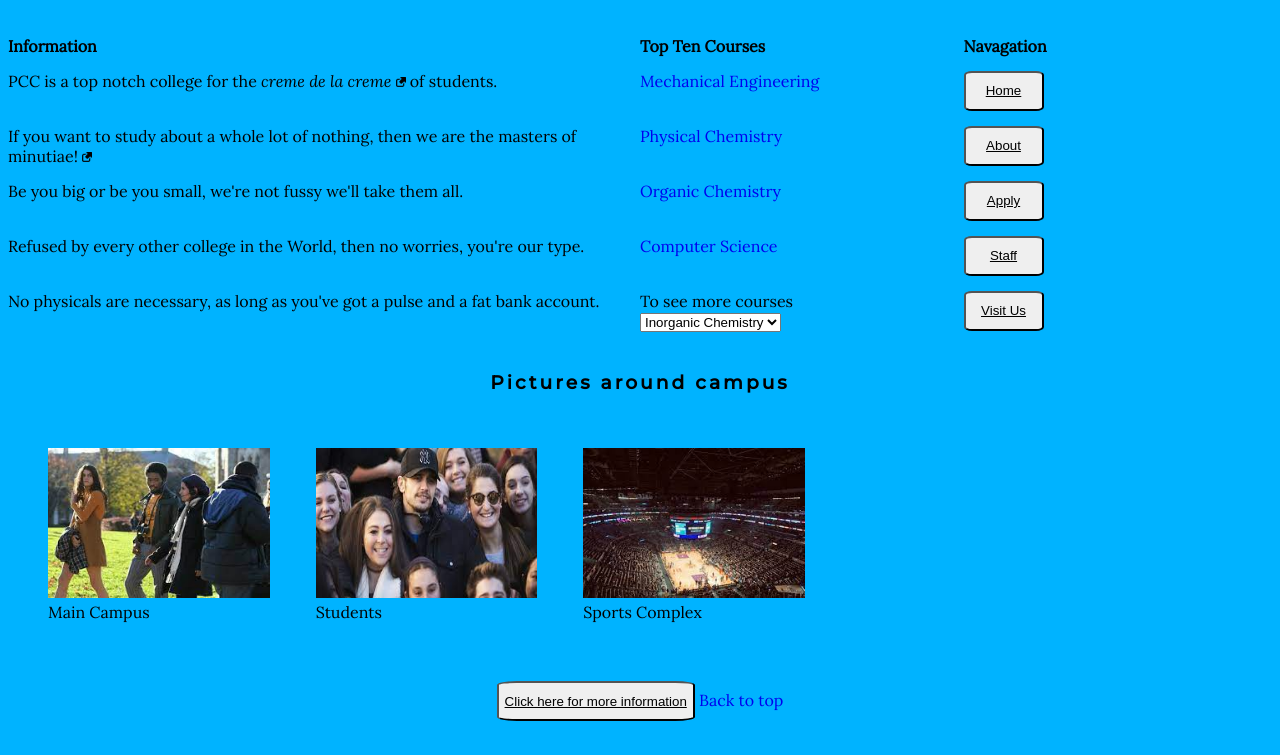
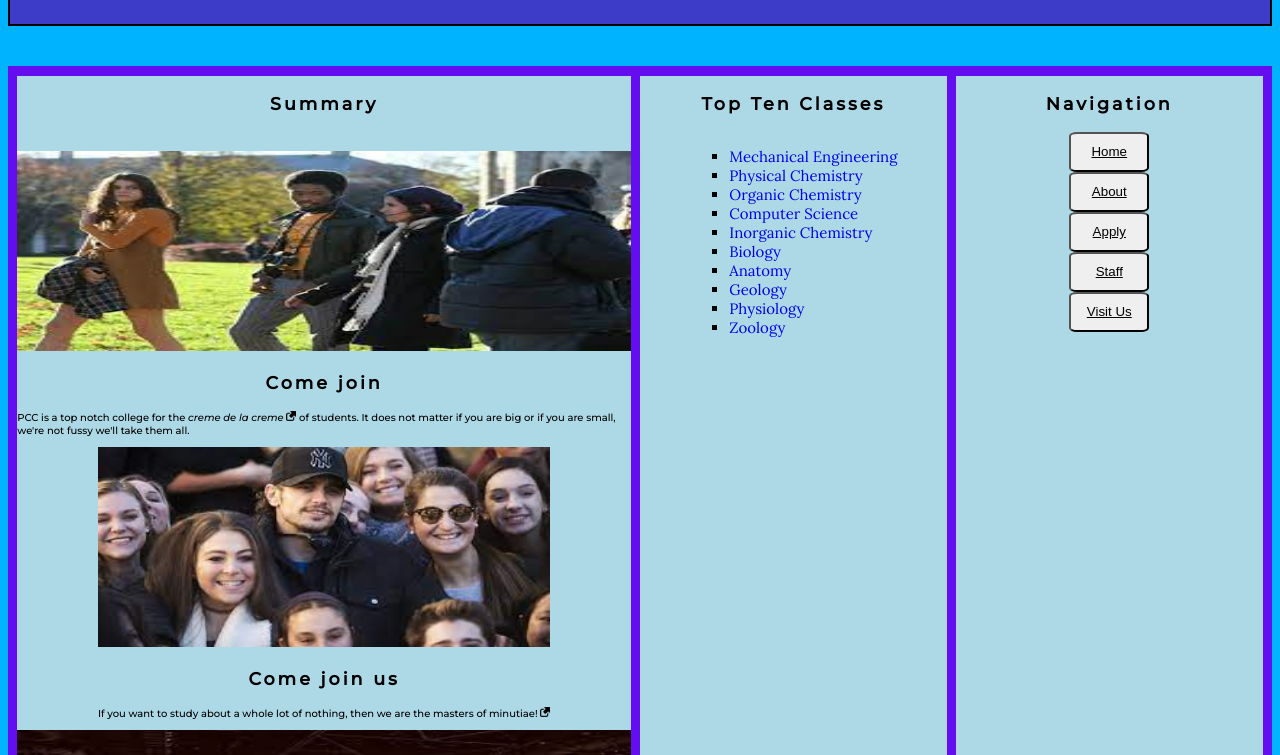
Before and after one commit to KevGrav/CollegeWebPage, a plain HTML site: page index.html in a window 1280 px wide. Shown: the part 137-892 px from the top of the page. Before the commit the page ends 866 px from the top, so only its background shows below. Drawn offline with Linux system fonts and the light colour scheme.

Commit message:
switched to flex box from flex grid, removed images folder, commit

```diff
--- a/index.html
+++ b/index.html
@@ -3,68 +3,63 @@
 <head>
     <meta charset="UTF-8">
     <meta name="viewport" content="width=device-width, initial-scale=1.0">
-    <title>Capstone Project</title>
-    <link rel="stylesheet" href="style.css">
+    <title>Document</title>
+    <link rel="stylesheet" href="/style.css">
     <link rel="preconnect" href="https://fonts.googleapis.com">
     <link rel="preconnect" href="https://fonts.gstatic.com" crossorigin>
     <link href="https://fonts.googleapis.com/css2?family=Lora:ital@0;1&family=Montserrat:ital,wght@0,500;1,500&display=swap" rel="stylesheet">
 </head>
 <body>
-
     <header>
         <h1 id="top">Pretenders Community College</h1>
         <h5>Where all the great pretenders study in America.</h5>
-        </header>
+    </header><br><br>
 
-        <br> <br>
-        <div class="grid-page">
-            <div><b>Information</b></div>
-            <div><b>Top Ten Courses</b></div>
-            <div><b>Navagation</b></div>
-            <div>PCC is a top notch college for the <i>creme de la creme</i><a href="https://dictionary.cambridge.org/us/dictionary/english/creme-de-la-creme"> <img class="extlink" src="/external-link-52.png"></a> of students. </div>
-            <div><a href="https://en.wikipedia.org/wiki/Mechanical_engineering">Mechanical Engineering</a></div>
-            <div><a href="https://www.pcci.edu"><button type="button">Home</button></a></div>
-            <div>If you want to study about a whole lot of nothing, then we are the masters of minutiae!<a href="https://dictionary.cambridge.org/us/dictionary/english/minutiae"> <img class="extlink" src="/external-link-52.png"></a></div>
-            <div><a href="https://en.wikipedia.org/wiki/Physical_chemistry">Physical Chemistry</a></div>
-            <div><a href="https://www.pcci.edu/about/"><button type="button">About</button></a></div><div>Be you big or be you small, we're not fussy we'll take them all.</div>
-            <div><a href="https://en.wikipedia.org/wiki/Organic_chemistry">Organic Chemistry</a></div>
-            <div><a href="https://www.pcci.edu/apply/"><button type="button">Apply</button></a></div>
-            <div>Refused by every other college in the World, then no worries, you're our type.</div>
-            <div><a href="https://en.wikipedia.org/wiki/Computer_science">Computer Science</a></div>
-            <div><a href="https://www.pcci.edu/academics/faculty/"><button type="button">Staff</button></a></div>
-            <div>No physicals are necessary, as long as you've got a pulse and a fat bank account.</div>
-            <div><label for="dropdown">To see more courses<br>
-                <select name="dropdown" id="dropdown">
-                    <option><a href="https://en.wikipedia.org/wiki/Inorganic_chemistry">Inorganic Chemistry</a></option>
-                    <option><a href="https://en.wikipedia.org/wiki/Biology">Biology</a></option>
-                    <option><a href="https://en.wikipedia.org/wiki/Anatomy">Anatomy</a></option>
-                    <option><a href="https://en.wikipedia.org/wiki/Geology">Geology</a></option>
-                    <option><a href="https://en.wikipedia.org/wiki/Physiology">Physiology</a></option>
-                    <option><a href="https://en.wikipedia.org/wiki/Applied_mathematics">Applied Maths</a></option>
-                    <option><a href="https://en.wikipedia.org/wiki/Zoology">Zoology</a></option>
-                </select>
-            </label><br></div>
-
-            <div><a href="https://www.pcci.edu/visit-us/"><button type="button">Visit Us</button></a></div>
-
-            </div><br>
+    <main>
+        <div class="container">
+        <div class="item1"><div class="summary"><h3>Summary</h3></div><br>
+            <div class="sum-div">
+                <img src="/MC.jpg">
+                <h3 class="headers">Come join</h3>
+                <p>PCC is a top notch college for the <i>creme de la creme</i><a href="https://dictionary.cambridge.org/us/dictionary/english/creme-de-la-creme"> <img class="extlink" src="/external-link-52.png"></a> of students. It does not matter if you are big or if you are small, we're not fussy we'll take them all.</p>
             </div>
-        </section>
-
-        <section>
-
+            <div class="sum-div">
+                <img src="/SP.jpg">
+                <h3 class="headers">Come join us</h3>
+                <p>If you want to study about a whole lot of nothing, then we are the masters of minutiae!<a href="https://dictionary.cambridge.org/us/dictionary/english/minutiae"> <img class="extlink" src="/external-link-52.png"></a></p>
+            </div>
+            <div class="sum-div">
+                <img src="/SC.jpg">
+                <h3 class="headers">Come join in</h3>
+                <p>Refused by every other college in the World, then no worries, you're our type. No physicals are necessary, as long as you've got a pulse and a fat bank account.</p>
+            </div>
         </div>
 
-            <h3>Pictures around campus</h3><br>
-            <div class="container">
-            <div><figure><img src="Images/MC.jpg"><figcaption>Main Campus</figcaption></figure></div>
-            <div><figure><img src="Images/SP.jpg"><figcaption>Students</figcaption></figure></div>
-            <div><figure><img src="Images/SC.jpg"><figcaption>Sports Complex</figcaption></figure></div><br>
-            <br>
+        <div class="item2"><h3>Top Ten Classes</h3>
+                <ul>
+                    <li><a href="https://en.wikipedia.org/wiki/Mechanical_engineering">Mechanical Engineering</a></li>
+                    <li><a href="https://en.wikipedia.org/wiki/Physical_chemistry">Physical Chemistry</a></li>
+                    <li><a href="https://en.wikipedia.org/wiki/Organic_chemistry">Organic Chemistry</a></li>
+                    <li><a href="https://en.wikipedia.org/wiki/Computer_science">Computer Science</a></li>
+                    <li><a href="https://en.wikipedia.org/wiki/Inorganic_chemistry">Inorganic Chemistry</a></li>
+                    <li><a href="https://en.wikipedia.org/wiki/Biology">Biology</a></li>
+                    <li><a href="https://en.wikipedia.org/wiki/Anatomy">Anatomy</a></li>
+                    <li><a href="https://en.wikipedia.org/wiki/Geology">Geology</a></li>
+                    <li><a href="https://en.wikipedia.org/wiki/Physiology">Physiology</a></li>
+                    <li><a href="https://en.wikipedia.org/wiki/Zoology">Zoology</a></li>
+
+                </ul>
                 </div>
-        </section>
+                <div class="item3"><h3>Navigation</h3>
+                <div><a href="https://www.pcci.edu"><button type="button">Home</button></a></div>
+                <div><a href="https://www.pcci.edu/about/"><button type="button">About</button></a></div>
+                <div><a href="https://www.pcci.edu/apply/"><button type="button">Apply</button></a></div>
+                <div><a href="https://www.pcci.edu/academics/faculty/"><button type="button">Staff</button></a></div>
+                <div><a href="https://www.pcci.edu/visit-us/"><button type="button">Visit Us</button></a></div><br>
+        </div>
 
-
+          </div><br><br>
+    </main>
     <footer>
         <a href="https://en.wikipedia.org/wiki/The_Pretenders"><button type="button">Click here for more information</button></a>
         <a href="#top">Back to top</a>
--- a/style.css
+++ b/style.css
@@ -7,6 +7,7 @@ header{
     font-family: 'Lora', serif;
     border: 2px solid black;
     letter-spacing: 3px;
+    font-size: 20px;
 }
 
 body{
@@ -23,19 +24,60 @@ h1, h3, h5{
 
 p{
     font-family: 'Montserrat', sans-serif;
-    text-align: center;
+    text-align: left;
     font-size: 10px;
 }
 
-.grid-page{display: grid;
-    grid-gap: 15px;
-    grid-template-columns: 2fr 1fr 1fr;
-    grid-template-rows: (repeat 30px);
-    list-style-type: none;
+.container{background-color: rgb(100, 13, 240);
+    height: auto;
+    width: auto;
+    padding: 0.3em;
+    /* margin: 20vh auto 0; */
+
+    display: flex;
+    flex-direction: row;
+    flex-wrap:nowrap;
+    /* flex-flow: column-wrap; */
+    justify-content:flex-start;
+    /* align-items:baseline; */
+    align-content: top;
+}
+
+
+.item1{
+    background-color: lightblue;
+    margin: 0.3em;
+    width: 50%;
+    display: flex;
+    flex-direction: column;
+    font-size: 15px;
+    display: flex;
+    flex-direction: column;
+    justify-content: flex-start;
+    align-items: center;
+    align-content: top;
+}
+
+.item2, .item3{
+    background-color: lightblue;
+    margin: 0.3em;
+    width: 25%;
+    display: flex;
+    flex-direction: column;
+    font-size: 15px;
+    display: flex;
+    flex-direction: column;
+    justify-content: flex-start;
+    align-items: center;
+    align-content: top;
 }
 
 a{
     text-decoration: none;
+    }
+
+li{
+    list-style-type: square;
     }
 
 footer{
@@ -56,19 +98,12 @@ button:hover{
     text-decoration: none;
     }
 
-img{
-    width: 120%;
-    height: 150px;
-     }
-
-.container{
-    display: grid;
-    grid-gap: 3px;
-    grid-template-columns: 1fr 1fr 1fr;
-    max-width: 800px;
-     }
-
 .extlink{
     width: auto;
     height: 10px;
     }
+
+    img{
+        width: 100%;
+        height: 200px;
+         }
```
Also changed, not shown: MC.jpg (added), SC.jpg (added), SP.jpg (added). Lines whose indentation alone changed are shown as unchanged.
